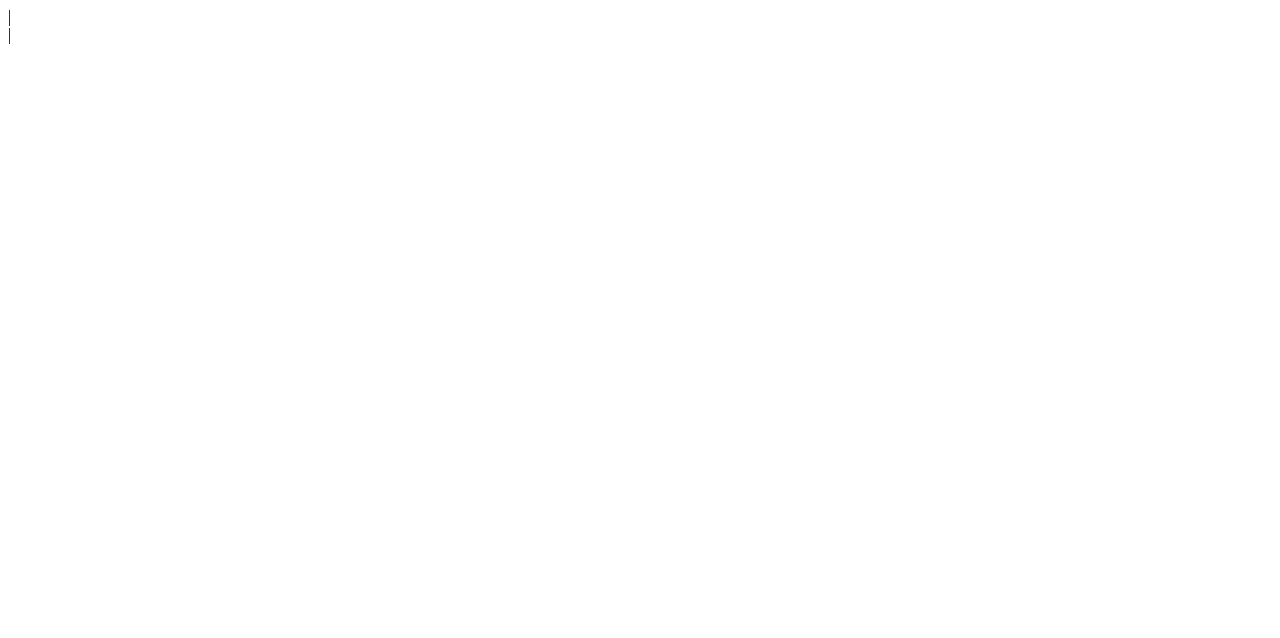
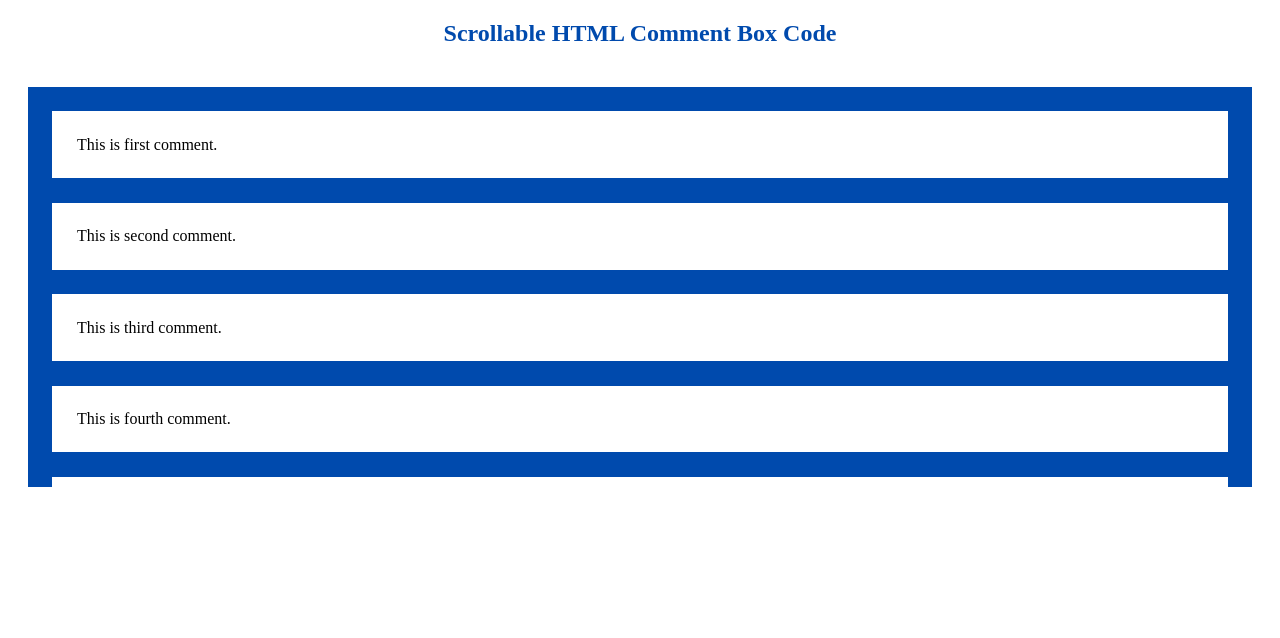
Before and after one commit to OlaPapiGrr/m324-task-2-git-bryan-amrein, a plain HTML site: page index.html in a window 1280 px wide. Drawn offline with Linux system fonts and the light colour scheme.

Commit message:
added website

```diff
--- a/index.html
+++ b/index.html
@@ -1,3 +1,46 @@
-<div id=crazy">|</div>
-<div id="test23"/>
-<div id="main">|</div>
+<!DOCTYPE html>
+<html lang="en">
+  <head>
+    <meta charset="UTF-8" />
+    <meta http-equiv="X-UA-Compatible" content="IE=edge" />
+    <meta name="viewport" content="width=device-width, initial-scale=1.0" />
+  </head>
+  <style>
+    main {
+      padding: 20px;
+      display: block;
+      min-height: 100vh;
+      min-width: 100vh;
+    }
+    h2 {
+      text-align: center;
+      color: #004aad;
+    }
+    .comment-section {
+      max-height: 50vh;
+      max-width: 100%;
+      background-color: #004aad;
+      overflow-y: scroll;
+    }
+    .comment {
+     height: 10%;
+      padding: 2%;
+      margin: 2%;
+      background-color: #ffff;
+      color: black;
+    }
+  </style>
+  <body>
+    <h2>Scrollable HTML Comment Box Code</h2>
+    <main>
+      <div class="comment-section">
+        <div class="comment">This is first comment.</div>
+        <div class="comment">This is second comment.</div>
+        <div class="comment">This is third comment.</div>
+        <div class="comment">This is fourth comment.</div>
+        <div class="comment">This is fifth comment.</div>
+        <div class="comment">This is sixth comment.</div>
+    </div>
+    </main>
+  </body>
+</html>
```
